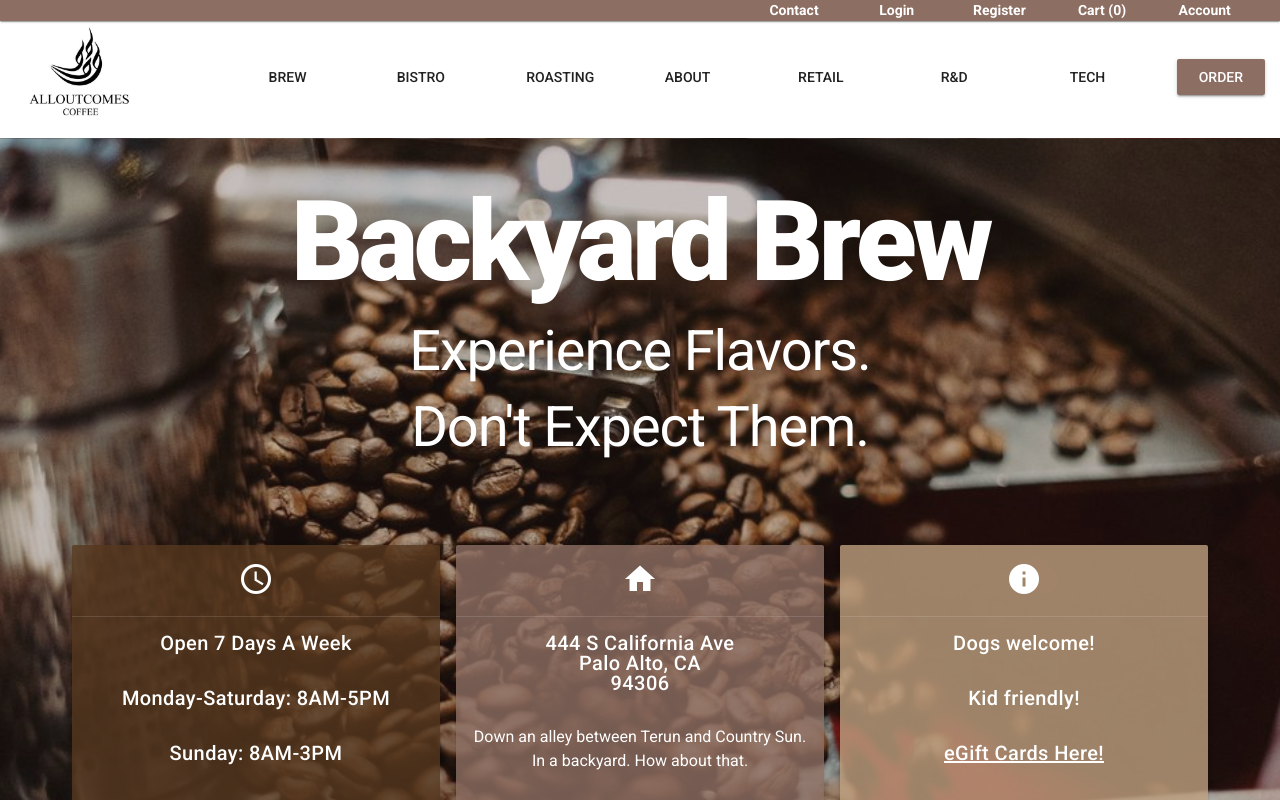
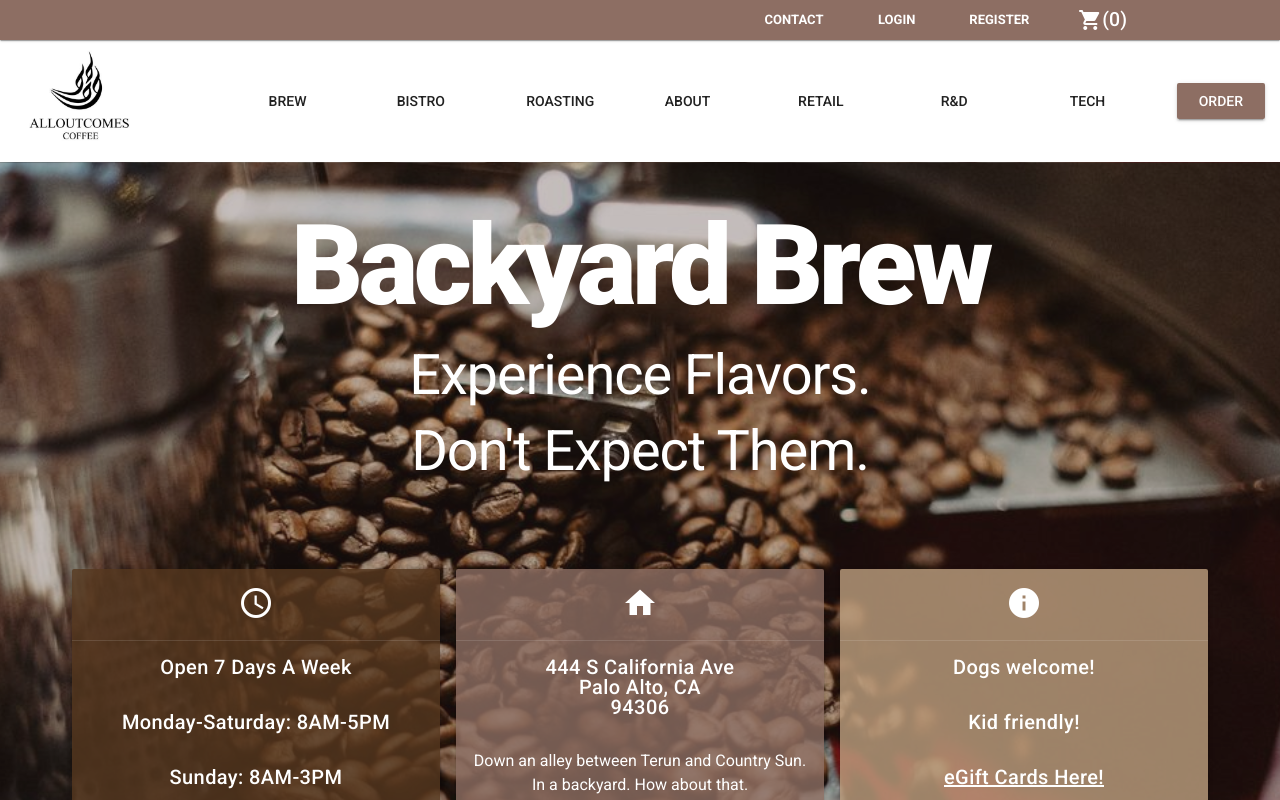
Before and after one commit to ibeckermayer/backyardbrew-frontend, a Vue app: page / in a window 1280 px wide. Shown: the top 800 px of the page. Built offline with nearby package versions, Linux system fonts and the light colour scheme.

Commit message:
made some major changes to account bar. Mobile is completely thrown off now, will ultimately need to be it's own project

```diff
--- a/src/components/AccountBar.vue
+++ b/src/components/AccountBar.vue
@@ -5,21 +5,27 @@
             <v-layout align-center row fill-height>
                 <v-flex md12 elevation-1 class="account-bar-flex">
                     <v-container class="button-container" fluid>
-                        <v-layout justify-end row fill-height>
+                        <v-layout justify-end align-center row fill-height>
                             <v-flex text-md-center md1>
-                                <a href="#contact">Contact</a>
+                                <v-btn small flat class="account-button" href="#contact">Contact</v-btn>
                             </v-flex>
-                            <v-flex text-md-center md1>
-                                <a @click.prevent="loginShow = true">Login</a>
+                            <v-flex text-md-center md1 hidden v-if="!loggedIn">
+                                <v-btn small flat class="account-button" @click.prevent="loginShow = true">Login</v-btn>
                             </v-flex>
-                            <v-flex text-md-center md1>
-                                <a @click.prevent="registerShow = true">Register</a>
+                            <v-flex text-md-center md1 hidden v-if="!loggedIn">
+                                <v-btn small flat class="account-button" @click.prevent="registerShow = true">Register</v-btn>
                             </v-flex>
-                            <v-flex text-md-center md1>
-                                <a>Cart ({{ cartCount }})</a>
+                            <v-flex text-md-center md1 hidden v-if="loggedIn">
+                                <v-btn small flat class="account-button">Logout</v-btn>
                             </v-flex>
-                            <v-flex text-md-center md1>
-                                <a>Account</a>
+                            <v-flex text-md-center md1 hidden v-if="loggedIn">
+                                <v-btn small flat class="account-button">Account</v-btn>
+                            </v-flex>
+                            <v-flex md2>
+                                <v-btn small flat>
+                                    <v-icon dark color="white">shopping_cart</v-icon>
+                                    <span color="white" class="cart">({{ cartCount }})</span>
+                                </v-btn>
                             </v-flex>
                         </v-layout>
                     </v-container>
@@ -55,6 +61,10 @@ export default {
     computed: {
         cartCount () {
             return this.$store.getters.cart.items.length;
+        },
+        loggedIn () {
+            // true if user is logged in, false otherwise
+            return this.$store.getters.user.access_token; // true if access token is not empty string
         }
     }
 };
@@ -69,12 +79,13 @@ export default {
     background-color: #8d6e63;
 }
 
-a {
+.account-button {
     margin: 0;
     padding: 0;
     text-decoration: none;
     color: white;
     font-weight: bold;
+
 }
 
 .sticky {
@@ -86,4 +97,10 @@ a {
   width:100vw;      /* take up the full browser width */
   z-index: 200;     /* high z-index so other content scrolls beneath */
 }
+
+.cart {
+    /* font-weight: bold; */
+    font-size: 1.5em;
+    color: white;
+}
 </style>
--- a/src/components/AppNavigation.vue
+++ b/src/components/AppNavigation.vue
@@ -1,6 +1,6 @@
 <template>
     <span>
-        <account-bar></account-bar>
+        <account-bar class="hidden-sm-and-down"></account-bar>
         <v-container app hidden-md-and-up pa-0>
             <v-toolbar color="#FFFFFF" light="">
                 <v-toolbar-side-icon @click.stop="drawer = !drawer"></v-toolbar-side-icon>
@@ -23,7 +23,7 @@
                 </v-list>
             </v-navigation-drawer>
         </v-container>
-        <v-container app hidden-sm-and-down class="nav-bar" fluid pt-3>
+        <v-container app hidden-sm-and-down class="nav-bar" fluid pt-4 mt-3>
             <v-layout align-center row fill-height>
                 <v-flex md2>
                     <v-container align-center class="logo-container">
--- a/src/components/CatalogItemCard.vue
+++ b/src/components/CatalogItemCard.vue
@@ -49,10 +49,15 @@
                         color="primary"
                         class="white--text"
                         large
-                        @click="addToCart"
+                        @click="loader = 'loading'; addToCart()"
+                        :loading="loading"
+                        :disabled="loading"
                         >
                         <v-icon left dark>shopping_cart</v-icon>
                         Add To Cart
+                        <template v-slot:loader>
+                            <span>Added</span>
+                        </template>
                         </v-btn>
                     </v-layout>
                 </v-container>
@@ -69,7 +74,10 @@ export default {
             selectedVariation: null, // the currently selected variation
             variations: [], // list of text,value objects for the v-select box
             selectedQty: null, // selected quantity value
-            qtys: [] // list of available quantities
+            qtys: [], // list of available quantities
+            loader: null, // data for handling button change on click
+            loading: false // ditto from loader, see example loaders at https://vuetifyjs.com/en/components/buttons
+
         }
     },
     methods: {
@@ -112,6 +120,14 @@ export default {
     created() {
         this.initVariations();
         this.initQtys();
+    },
+    watch: {
+        loader () {
+            const l = this.loader
+            this[l] = !this[l]
+            setTimeout(() => (this[l] = false), 2000)
+            this.loader = null
+        }
     }
 };
 </script>
```
